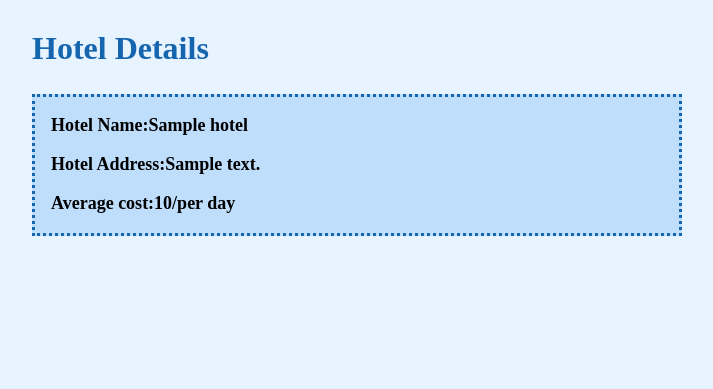
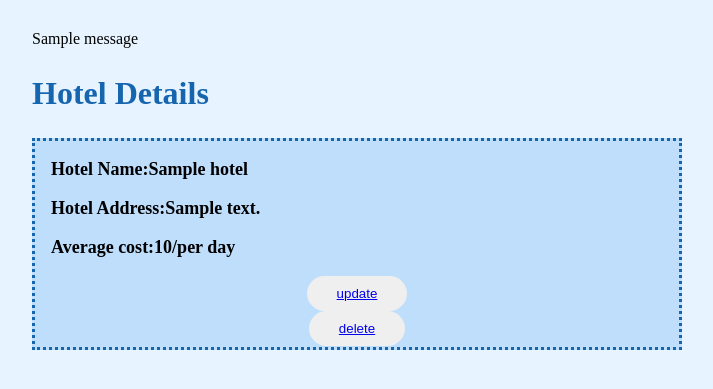
Before and after one commit to shanmuga-priya-tech/hotel-guide, a Flask app: page /view in a window 1280 px wide. Shown: the part 78-467 px from the top of the page, without its empty margins (283-996 px from the left). Run offline with Flask 3, Linux system fonts and the light colour scheme; one stand-in notice (Sample message) is shown; a database or web service that is not in the repository returns one stand-in record (values such as "Sample title").

Commit message:
display.html

```diff
--- a/templates/display.html
+++ b/templates/display.html
@@ -1,14 +1,26 @@
 {% extends "home.html" %}
 
 {% block content %}
+
 <section class="display">
+    {% set messages = get_flashed_messages() %}
+        {% if messages %}
+            <div class="flash-message">{{ messages[0] }}</div>
+        {% endif %}
     <h1 class="hotel_heading">Hotel Details</h1>
     {% for entry in entries %}
     <article class="entry">
         <p class="entry_content">Hotel Name:{{ entry[0] }}</p>
         <p class="entry_content">Hotel Address:{{ entry[1] }}</p>
         <p class="entry_content">Average cost:{{ entry[2] }}/per day</p>
+        <form method="post">
+            <div class="button-group">
+            <button type="submit"  value="update" class="submit-btn"><a href="{{url_for('update')}}" >update</a></button>
+            <button type="submit"  value="delete" class="submit-btn"><a href="{{url_for('delete')}}" >delete</a></button>
+        </div>
+        </form>
     </article>
     {% endfor %}
+
 </section>
 {% endblock %}
```
